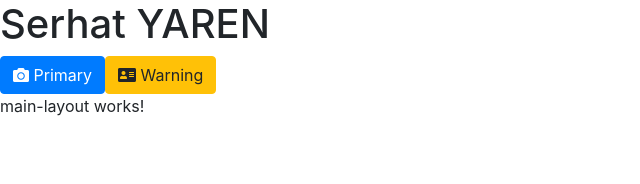
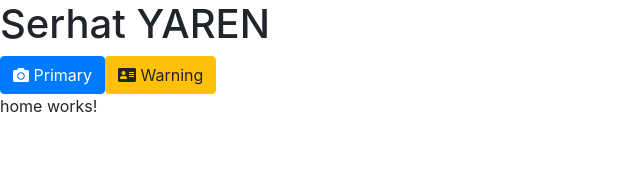
Before and after one commit to Serhat94/BlogSitesiAngular, an Angular app: page / in a window 1280 px wide. Shown: the top 184 px of the page, without its empty margins (0-640 px from the left). Built offline with nearby package versions, Linux system fonts and the light colour scheme.

Commit message:
Routing mekanizmasının kurulması oluşturuldu

```diff
--- a/src/app/layout/main-layout/main-layout.component.html
+++ b/src/app/layout/main-layout/main-layout.component.html
@@ -1 +1 @@
-<p>main-layout works!</p>
+<router-outlet></router-outlet>
```
